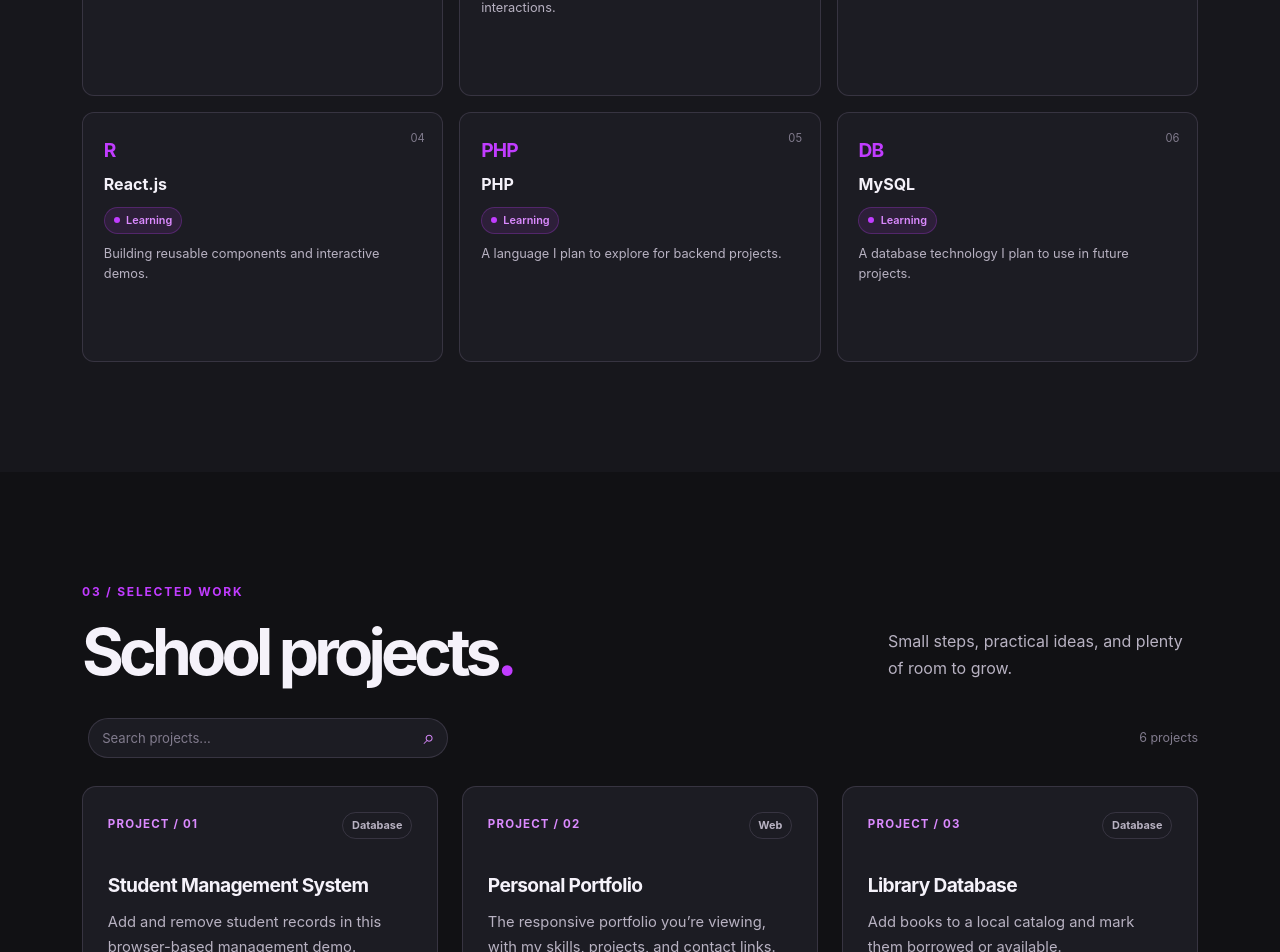
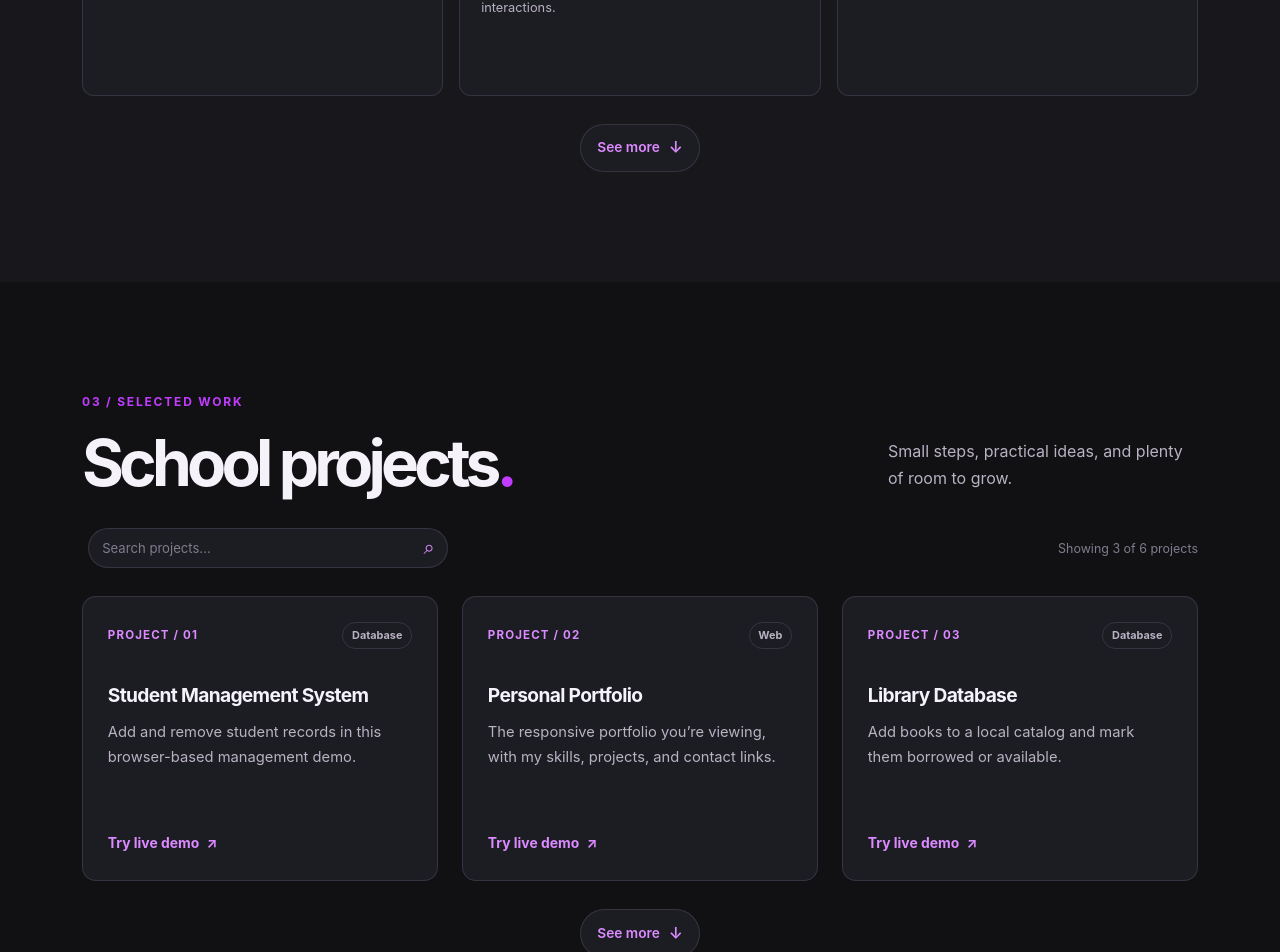
Before and after one commit to SIVUR/Programmers-Profile, a React (Vite) app: page / in a window 1280 px wide. Shown: the part 1820-2772 px from the top of the page. Built offline with nearby package versions, Linux system fonts and the light colour scheme.

Commit message:
Update portfolio

```diff
--- a/src/App.jsx
+++ b/src/App.jsx
@@ -231,12 +231,14 @@ function Navigation() {
 
 function App() {
     const [projectSearch, setProjectSearch] = useState("");
+    const [showAllSkills, setShowAllSkills] = useState(false);
+    const [showAllProjects, setShowAllProjects] = useState(false);
     const [activeProject, setActiveProject] = useState(null);
     const closeProject = useCallback(() => setActiveProject(null), []);
     const revealObserverRef = useRef(null);
 
     const searchText = projectSearch.trim().toLowerCase();
-    const visibleProjects = projects.filter((project) => {
+    const matchingProjects = projects.filter((project) => {
         const matchesSearch =
             !searchText ||
             project.name.toLowerCase().includes(searchText) ||
@@ -244,6 +246,11 @@ function App() {
 
         return matchesSearch;
     });
+    const visibleSkills = showAllSkills ? skills : skills.slice(0, 3);
+    const visibleProjects =
+        showAllProjects || searchText
+            ? matchingProjects
+            : matchingProjects.slice(0, 3);
 
     useEffect(() => {
         const reduceMotion = window.matchMedia("(prefers-reduced-motion: reduce)").matches;
@@ -284,7 +291,7 @@ function App() {
                 observer.observe(element);
             }
         });
-    }, [projectSearch]);
+    }, [projectSearch, showAllSkills, showAllProjects]);
 
     return (
         <>
@@ -380,21 +387,36 @@ function App() {
                                 The tools I’m learning and using as I grow as a developer.
                             </p>
                         </div>
-                        <div className="row g-3 skills-grid">
-                            {skills.map((skill, index) => (
+                        <div className="row g-3 skills-grid" id="skills-grid">
+                            {visibleSkills.map((skill) => {
+                                const index = skills.indexOf(skill);
+                                return (
                                     <div className="col-6 col-md-4" key={skill.name}>
                                         <article className="skill-tile reveal">
                                             <span className="skill-number">0{index + 1}</span>
                                             <span className="skill-symbol" aria-hidden="true">{skill.mark}</span>
                                             <h3>{skill.name}</h3>
-                                        <span className="skill-status">
-                                            {skill.status}
-                                        </span>
+                                            <span className="skill-status">{skill.status}</span>
                                             <p className="skill-description">{skill.description}</p>
                                         </article>
                                     </div>
-                            ))}
+                                );
+                            })}
                         </div>
+                        {skills.length > 3 && (
+                            <div className="section-more">
+                                <button
+                                    className="see-more-button"
+                                    type="button"
+                                    aria-expanded={showAllSkills}
+                                    aria-controls="skills-grid"
+                                    onClick={() => setShowAllSkills((showAll) => !showAll)}
+                                >
+                                    {showAllSkills ? "See less" : "See more"}
+                                    <span aria-hidden="true">{showAllSkills ? "↑" : "↓"}</span>
+                                </button>
+                            </div>
+                        )}
                     </div>
                 </section>
 
@@ -421,11 +443,14 @@ function App() {
                                 <span className="project-search-icon" aria-hidden="true">⌕</span>
                             </label>
                             <span className="project-count" aria-live="polite">
-                                {visibleProjects.length} {visibleProjects.length === 1 ? "project" : "projects"}
+                                {searchText
+                                    ? `${matchingProjects.length} ${matchingProjects.length === 1 ? "match" : "matches"}`
+                                    : `Showing ${visibleProjects.length} of ${projects.length} projects`}
                             </span>
                         </div>
                         {visibleProjects.length > 0 ? (
-                            <div className="row g-4">
+                            <>
+                                <div className="row g-4" id="projects-grid">
                                     {visibleProjects.map((project) => (
                                         <div className="col-md-6 col-lg-4" key={project.number}>
                                             <article className="project-card reveal">
@@ -446,6 +471,21 @@ function App() {
                                         </div>
                                     ))}
                                 </div>
+                                {!searchText && projects.length > 3 && (
+                                    <div className="section-more">
+                                        <button
+                                            className="see-more-button"
+                                            type="button"
+                                            aria-expanded={showAllProjects}
+                                            aria-controls="projects-grid"
+                                            onClick={() => setShowAllProjects((showAll) => !showAll)}
+                                        >
+                                            {showAllProjects ? "See less" : "See more"}
+                                            <span aria-hidden="true">{showAllProjects ? "↑" : "↓"}</span>
+                                        </button>
+                                    </div>
+                                )}
+                            </>
                         ) : (
                             <p className="project-empty" role="status">
                                 No projects match that search. Try another name or description.
--- a/src/styles.css
+++ b/src/styles.css
@@ -368,6 +368,42 @@ a {
 .heading-aside {
     max-width: 310px;
     padding-bottom: 0.25rem;
+}
+
+.section-more {
+    display: flex;
+    justify-content: center;
+    margin-top: 1.75rem;
+}
+
+.see-more-button {
+    display: inline-flex;
+    align-items: center;
+    gap: 0.55rem;
+    padding: 0.6rem 1rem;
+    border: 1px solid var(--line);
+    border-radius: 999px;
+    background: var(--surface);
+    color: var(--accent-bright);
+    font: inherit;
+    font-size: 0.86rem;
+    font-weight: 600;
+    cursor: pointer;
+}
+
+.see-more-button:hover,
+.see-more-button:focus-visible {
+    border-color: var(--accent);
+    color: var(--text);
+}
+
+.see-more-button:focus-visible {
+    outline: 2px solid var(--accent);
+    outline-offset: 3px;
+}
+
+.see-more-button span {
+    font-size: 1rem;
 }
 
 .skill-tile {
@@ -1137,6 +1173,7 @@ a {
 .nav-toggle,
 .theme-toggle,
 .hero-actions .btn,
+.see-more-button,
 .project-launch,
 .demo-form .btn,
 .demo-close,
@@ -1153,6 +1190,7 @@ a {
     .nav-toggle:hover,
     .theme-toggle:hover,
     .hero-actions .btn:hover,
+    .see-more-button:hover,
     .project-launch:hover,
     .demo-form .btn:not(:disabled):hover,
     .demo-close:hover,
@@ -1164,6 +1202,7 @@ a {
     .nav-toggle:active,
     .theme-toggle:active,
     .hero-actions .btn:active,
+    .see-more-button:active,
     .project-launch:active,
     .demo-form .btn:not(:disabled):active,
     .demo-close:active,
```
Lines whose indentation alone changed are shown as unchanged.
